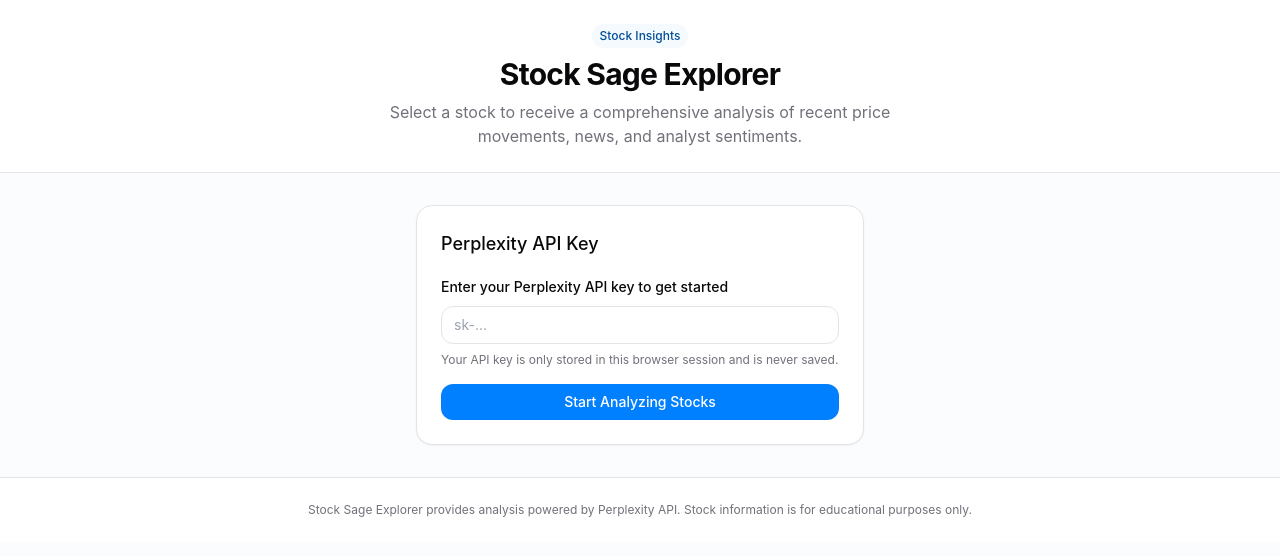
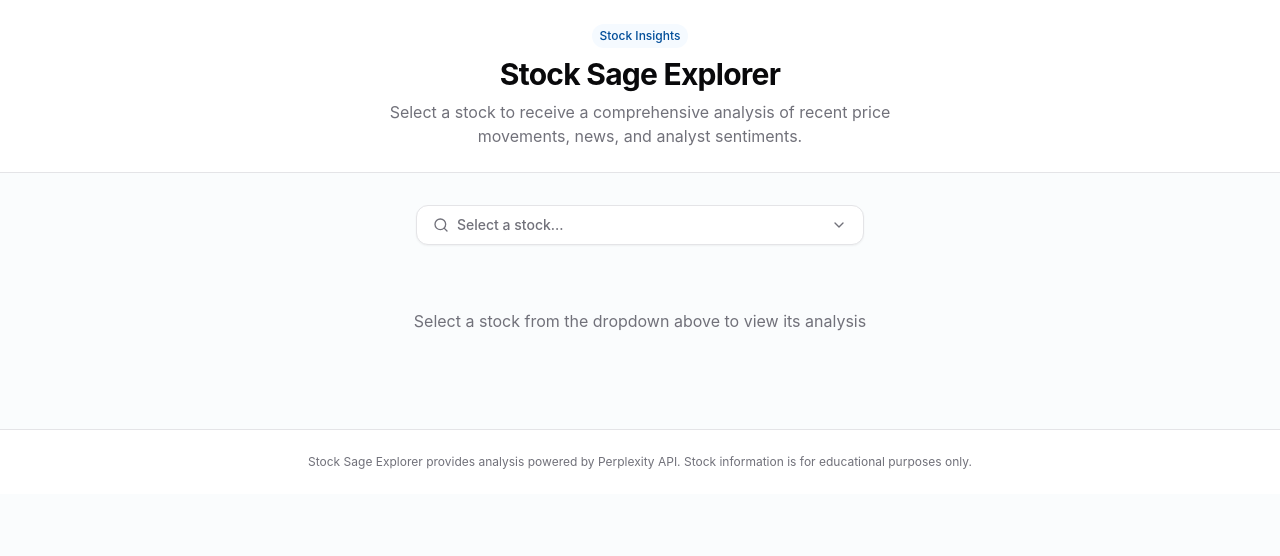
Before and after one commit to shaurya-io/stock-sage-explorer, a React (Vite) app: page / in a window 1280 px wide. Shown: the top 556 px of the page. Built offline with nearby package versions, Linux system fonts and the light colour scheme.

Commit message:
Hardcode Perplexity API key
Hardcode the Perplexity API key for testing purposes.

```diff
--- a/src/components/StockSelector.tsx
+++ b/src/components/StockSelector.tsx
@@ -13,12 +13,19 @@ interface StockSelectorProps {
 const StockSelector: React.FC<StockSelectorProps> = ({ onSelectStock }) => {
   const [open, setOpen] = useState(false);
   const [selectedStock, setSelectedStock] = useState<Stock | null>(null);
+  const [searchQuery, setSearchQuery] = useState('');
 
   const handleSelect = (stock: Stock) => {
     setSelectedStock(stock);
     onSelectStock(stock);
     setOpen(false);
   };
+
+  const filteredStocks = popularStocks.filter(stock =>
+    stock.name.toLowerCase().includes(searchQuery.toLowerCase()) ||
+    stock.symbol.toLowerCase().includes(searchQuery.toLowerCase()) ||
+    (stock.sector && stock.sector.toLowerCase().includes(searchQuery.toLowerCase()))
+  );
 
   return (
     <div className="w-full max-w-md mx-auto">
@@ -57,17 +64,19 @@ const StockSelector: React.FC<StockSelectorProps> = ({ onSelectStock }) => {
               <Search className="absolute left-2 top-2.5 h-4 w-4 text-muted-foreground" />
               <input
                 placeholder="Search stocks..."
+                value={searchQuery}
+                onChange={(e) => setSearchQuery(e.target.value)}
                 className="h-10 w-full rounded-md border border-input bg-background pl-8 pr-4 py-2 text-sm outline-none focus:ring-2 focus:ring-primary/20"
               />
             </div>
             <div className="mt-2">
-              {popularStocks.length === 0 ? (
+              {filteredStocks.length === 0 ? (
                 <p className="py-6 text-center text-sm text-muted-foreground">
                   No stocks found.
                 </p>
               ) : (
                 <div className="space-y-1">
-                  {popularStocks.map((stock) => (
+                  {filteredStocks.map((stock) => (
                     <div
                       key={stock.symbol}
                       onClick={() => handleSelect(stock)}
--- a/src/pages/Index.tsx
+++ b/src/pages/Index.tsx
@@ -1,5 +1,5 @@
 
-import React, { useState } from 'react';
+import React, { useState, useEffect } from 'react';
 import { Stock } from '@/utils/stocksData';
 import { getStockAnalysis } from '@/utils/perplexityApi';
 import StockSelector from '@/components/StockSelector';
@@ -10,16 +10,10 @@ const Index = () => {
   const [analysis, setAnalysis] = useState<string | null>(null);
   const [isLoading, setIsLoading] = useState<boolean>(false);
   const [error, setError] = useState<string | null>(null);
-  const [apiKey, setApiKey] = useState<string>('');
-  const [keySubmitted, setKeySubmitted] = useState<boolean>(false);
+  // Hardcoded API key
+  const apiKey = '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';
 
   const handleSelectStock = async (stock: Stock) => {
-    if (!keySubmitted) {
-      // Just show an error without toast
-      alert('Please enter your Perplexity API key first');
-      return;
-    }
-
     setSelectedStock(stock);
     setIsLoading(true);
     setError(null);
@@ -30,21 +24,9 @@ const Index = () => {
       setAnalysis(stockAnalysis);
     } catch (err) {
       setError(err instanceof Error ? err.message : 'An unknown error occurred');
-      // Remove toast error message
     } finally {
       setIsLoading(false);
     }
-  };
-
-  const handleSubmitApiKey = (e: React.FormEvent) => {
-    e.preventDefault();
-    if (!apiKey.trim()) {
-      // Remove toast error message
-      alert('Please enter a valid API key');
-      return;
-    }
-    setKeySubmitted(true);
-    // Remove toast success message
   };
 
   return (
@@ -66,37 +48,6 @@ const Index = () => {
       </header>
 
       <main className="max-w-5xl mx-auto px-4 py-8 md:px-6">
-        {!keySubmitted ? (
-          <div className="w-full max-w-md mx-auto p-6 bg-white rounded-2xl shadow-sm border border-border animate-fade-up">
-            <h2 className="text-lg font-medium mb-4">Perplexity API Key</h2>
-            <form onSubmit={handleSubmitApiKey} className="space-y-4">
-              <div className="space-y-2">
-                <label htmlFor="api-key" className="text-sm font-medium">
-                  Enter your Perplexity API key to get started
-                </label>
-                <input
-                  id="api-key"
-                  type="password"
-                  value={apiKey}
-                  onChange={(e) => setApiKey(e.target.value)}
-                  className="w-full rounded-lg border border-border px-3 py-2 text-sm focus:outline-none focus:ring-2 focus:ring-primary/20"
-                  placeholder="sk-..."
-                  autoComplete="off"
-                />
-                <p className="text-xs text-muted-foreground">
-                  Your API key is only stored in this browser session and is never saved.
-                </p>
-              </div>
-              <button
-                type="submit"
-                className="w-full bg-primary hover:bg-primary/90 text-primary-foreground rounded-lg px-4 py-2 text-sm font-medium transition-colors"
-              >
-                Start Analyzing Stocks
-              </button>
-            </form>
-          </div>
-        ) : (
-          <>
         <div className="mb-8 animate-fade-up">
           <StockSelector onSelectStock={handleSelectStock} />
         </div>
@@ -117,8 +68,6 @@ const Index = () => {
             </p>
           </div>
         )}
-          </>
-        )}
       </main>
 
       <footer className="w-full border-t border-border py-6 bg-white">
```
Lines whose indentation alone changed are shown as unchanged.
